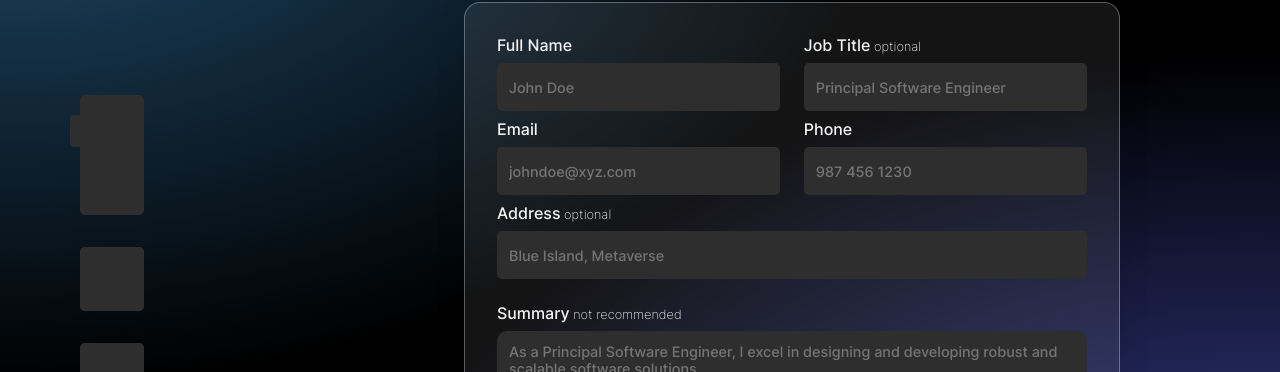
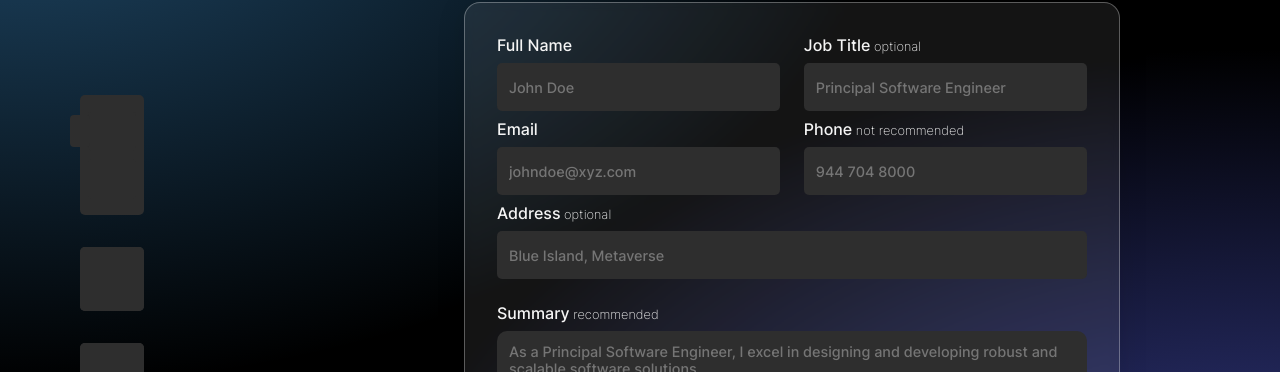
Before and after one commit to krishn404/resume-react, a React (Create React App) app: page / in a window 1280 px wide. Both pictures are taken after a click on the button "Create Now". Shown: the part 181-553 px from the top of the page. Built offline with nearby package versions, Linux system fonts and the light colour scheme; some icons are missing; what @react-pdf/renderer would draw is missing.

Commit message:
Update Personal.js

```diff
--- a/src/components/Form/FormSections/Personal.js
+++ b/src/components/Form/FormSections/Personal.js
@@ -23,8 +23,8 @@ function Personal() {
           <input type="email" name="email" placeholder="johndoe@xyz.com" onChange={handleInputChange}
             value={email}></input>
         </label>
-        <label><span>Phone</span>
-          <input type="text" name="phone" placeholder="987 456 1230" onChange={handleInputChange}
+        <label><span>Phone<span> not recommended</span></span>
+          <input type="text" name="phone" placeholder="944 704 8000" onChange={handleInputChange}
             value={phone}></input>
         </label>
       </div>
@@ -32,7 +32,7 @@ function Personal() {
         <input type="text" name="address" placeholder="Blue Island, Metaverse" onChange={handleInputChange}
           value={address}></input>
       </label>
-      <label className="summary-label"><span>Summary<span> not recommended</span></span>
+      <label className="summary-label"><span>Summary<span>  recommended</span></span>
         <textarea name="summary" placeholder={summaryString} onChange={handleInputChange}
           value={summary}></textarea>
       </label>
```
